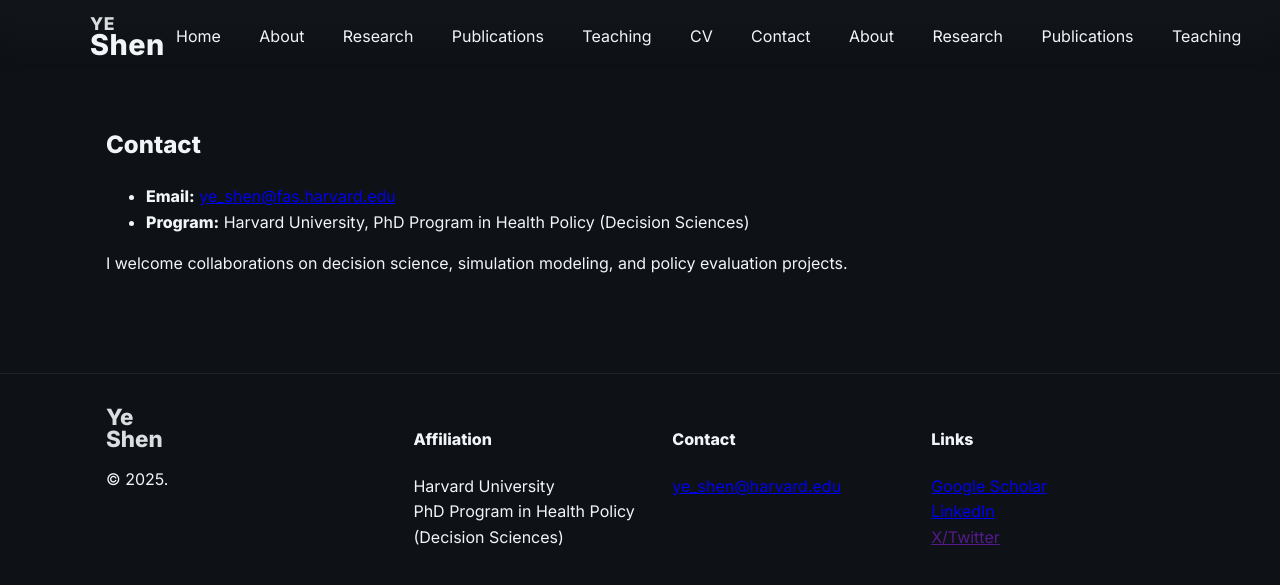
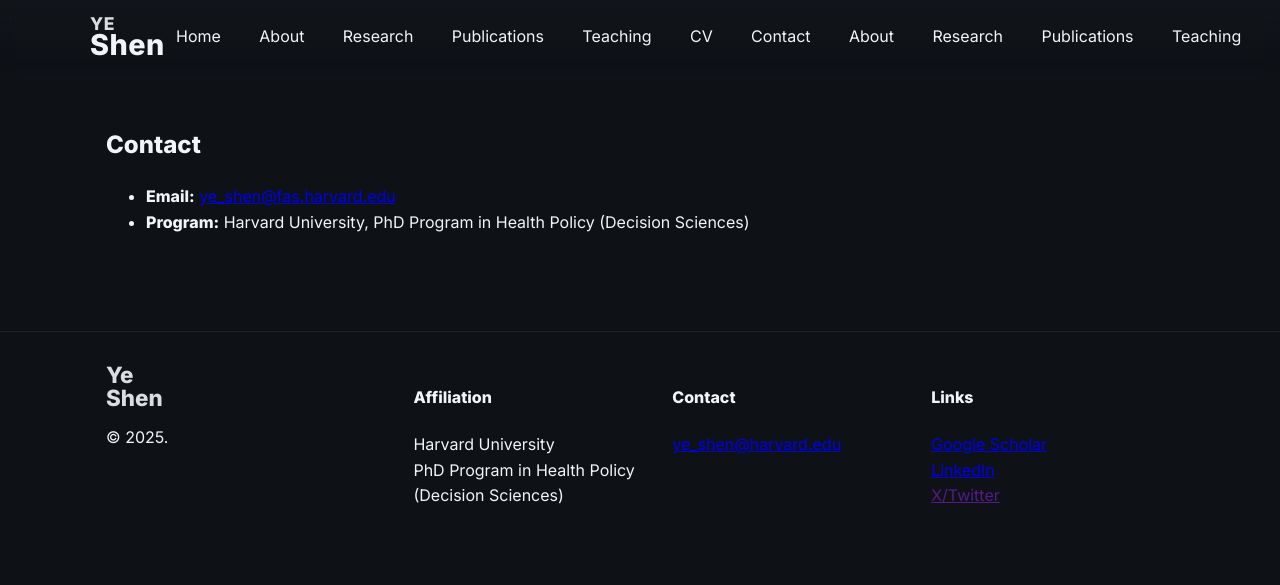
Before and after one commit to yshen11/yeshen-site, a Jekyll site: the page built from ye-shen-site/contact.md, in a window 1280 px wide. Shown: the top 585 px of the page. Built offline with Jekyll 4.4.1, drawn with Linux system fonts in a browser that asks for light colours.

Commit message:
Update contact.md

```diff
--- a/ye-shen-site/contact.md
+++ b/ye-shen-site/contact.md
@@ -8,5 +8,3 @@ permalink: /contact/
 
 - **Email:** <a href="mailto:ye_shen@fas.harvard.edu">ye_shen@fas.harvard.edu</a><br>
 - **Program:** Harvard University, PhD Program in Health Policy (Decision Sciences)
-
-I welcome collaborations on decision science, simulation modeling, and policy evaluation projects.
```
